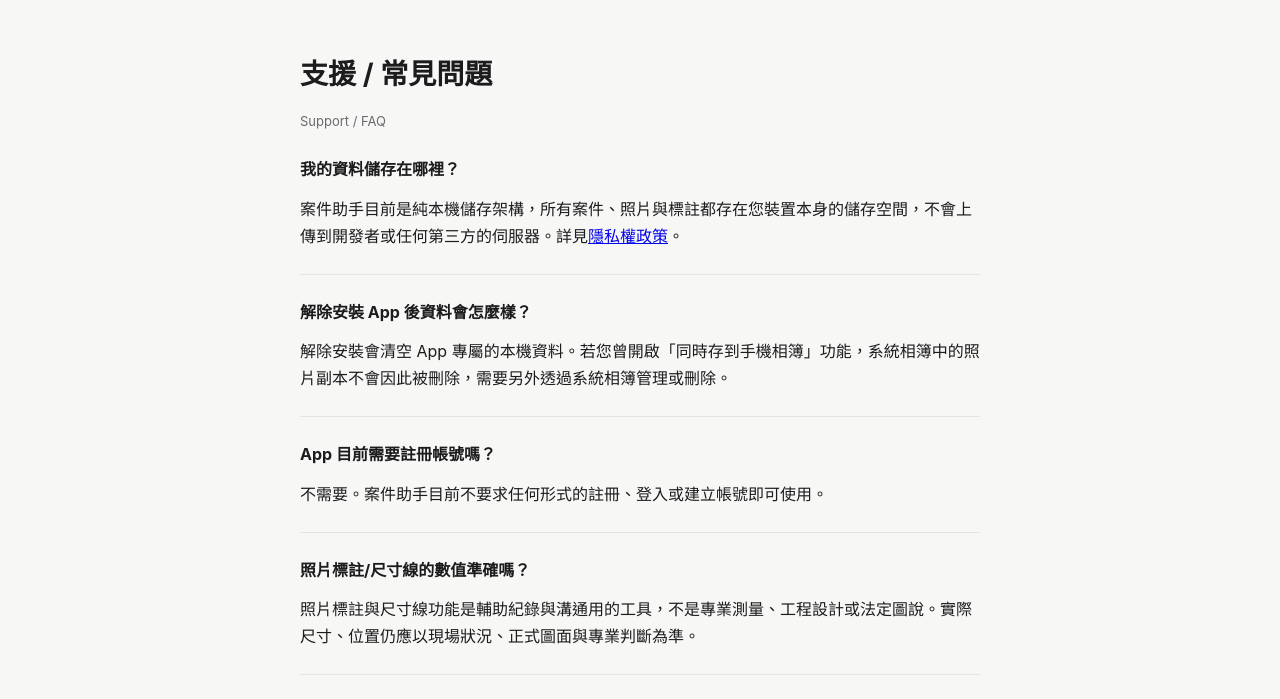
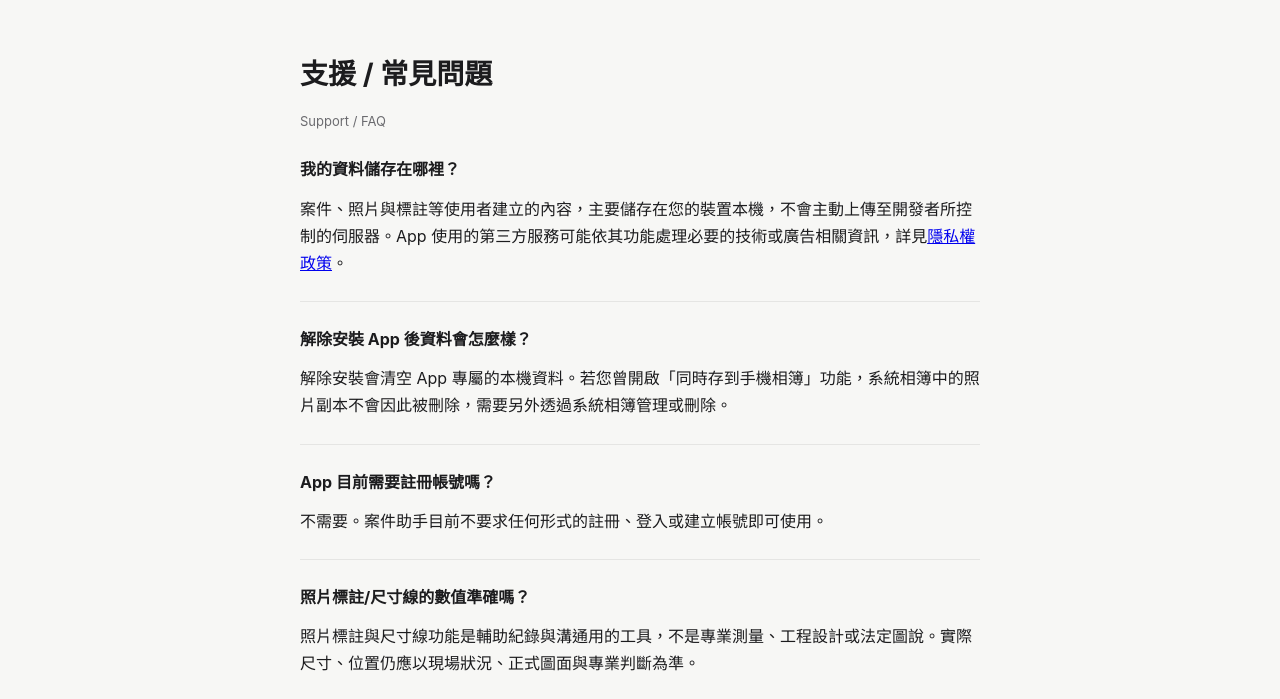
Before and after one commit to kaiserBoot/site-assistant-web, a plain HTML site: page support.html in a window 1280 px wide. Shown: the part 62-761 px from the top of the page. Drawn offline with Linux system fonts and the light colour scheme.

Commit message:
fix(support): avoid overly-broad 'no third-party servers' claim
「不會上傳到...任何第三方的伺服器」這句話太廣，一旦之後真的接上 AdMob，
App 會跟 Google 伺服器通訊，這句話會變成不準確的敘述；改成不對「第三方
伺服器」做絕對排除的用語，範圍限縮在「使用者建立的內容不會主動上傳」，
並提示第三方服務可能處理必要資訊、詳見隱私權政策。

Co-Authored-By: Claude Sonnet 5 <noreply@anthropic.com>

```diff
--- a/support.html
+++ b/support.html
@@ -22,7 +22,7 @@
 
   <div class="faq-item">
     <h2>我的資料儲存在哪裡？</h2>
-    <p>案件助手目前是純本機儲存架構，所有案件、照片與標註都存在您裝置本身的儲存空間，不會上傳到開發者或任何第三方的伺服器。詳見<a href="privacy.html">隱私權政策</a>。</p>
+    <p>案件、照片與標註等使用者建立的內容，主要儲存在您的裝置本機，不會主動上傳至開發者所控制的伺服器。App 使用的第三方服務可能依其功能處理必要的技術或廣告相關資訊，詳見<a href="privacy.html">隱私權政策</a>。</p>
   </div>
 
   <div class="faq-item">
```
